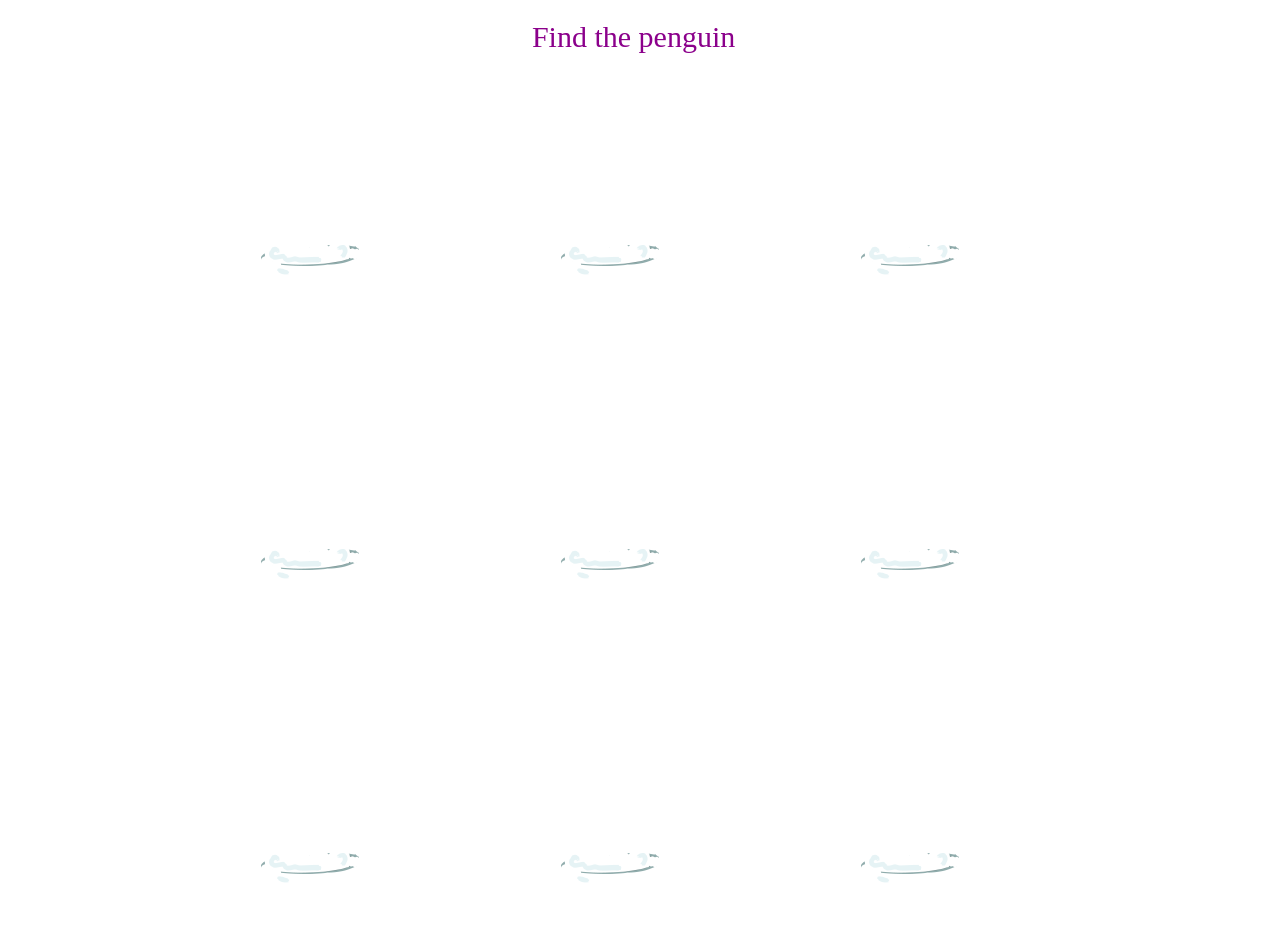
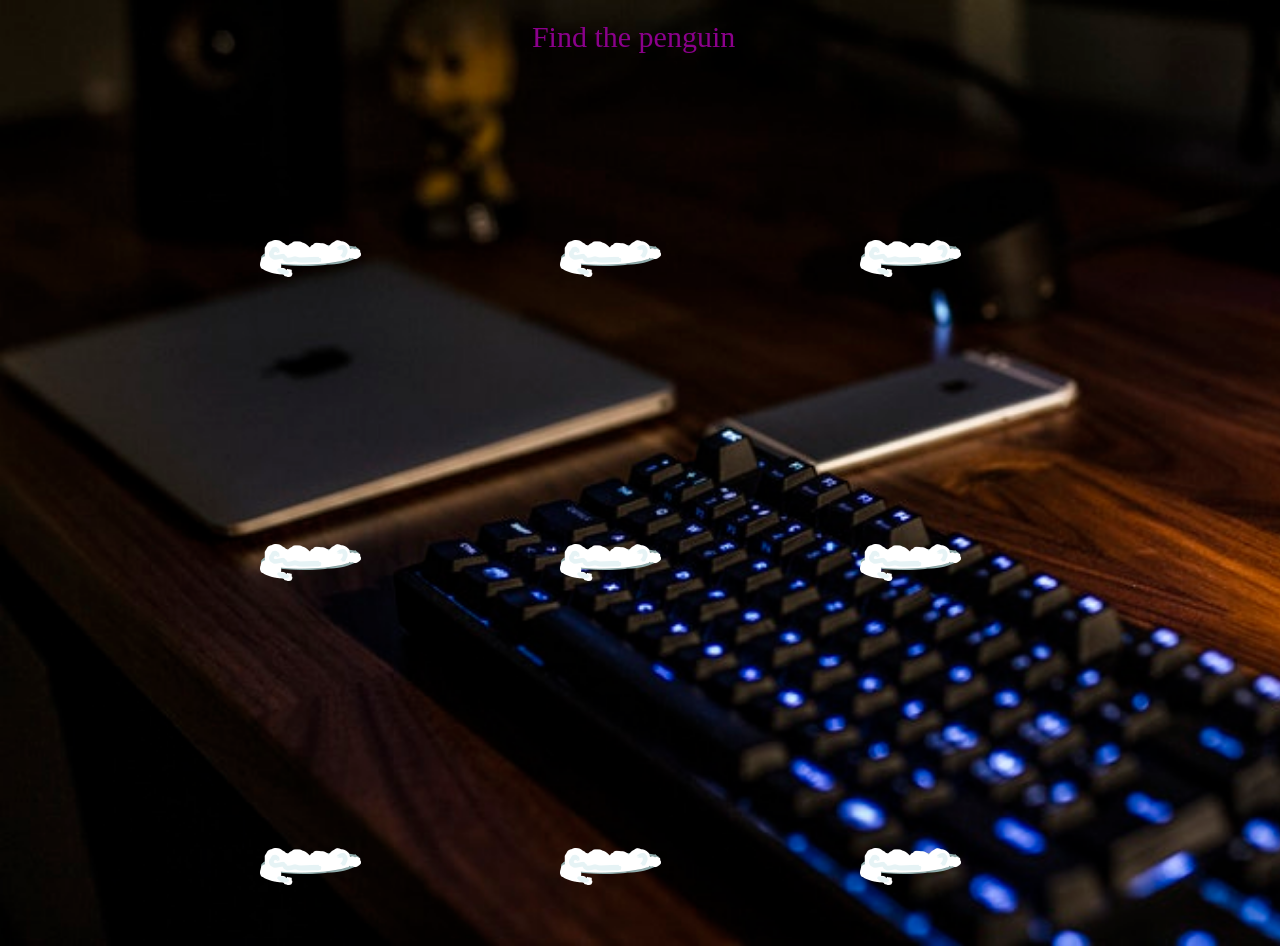
Before and after one commit to AnkitSingh777/Penguin_game, a plain HTML site: page index.html in a window 1280 px wide. Drawn offline with Linux system fonts and the light colour scheme; the site is published under a folder, as on GitHub Pages, so addresses that start at the root find nothing.

Commit message:
Update game_home_page.css

```diff
--- a/css/game_home_page.css
+++ b/css/game_home_page.css
@@ -3,7 +3,7 @@
     padding: 0px;
 }
 body{
-   background-image: url('/../Images/game_back.jpg');
+   background-image: url('../Images/game_back.jpg');
    background-size: cover;
 }
 .main_div{
```
